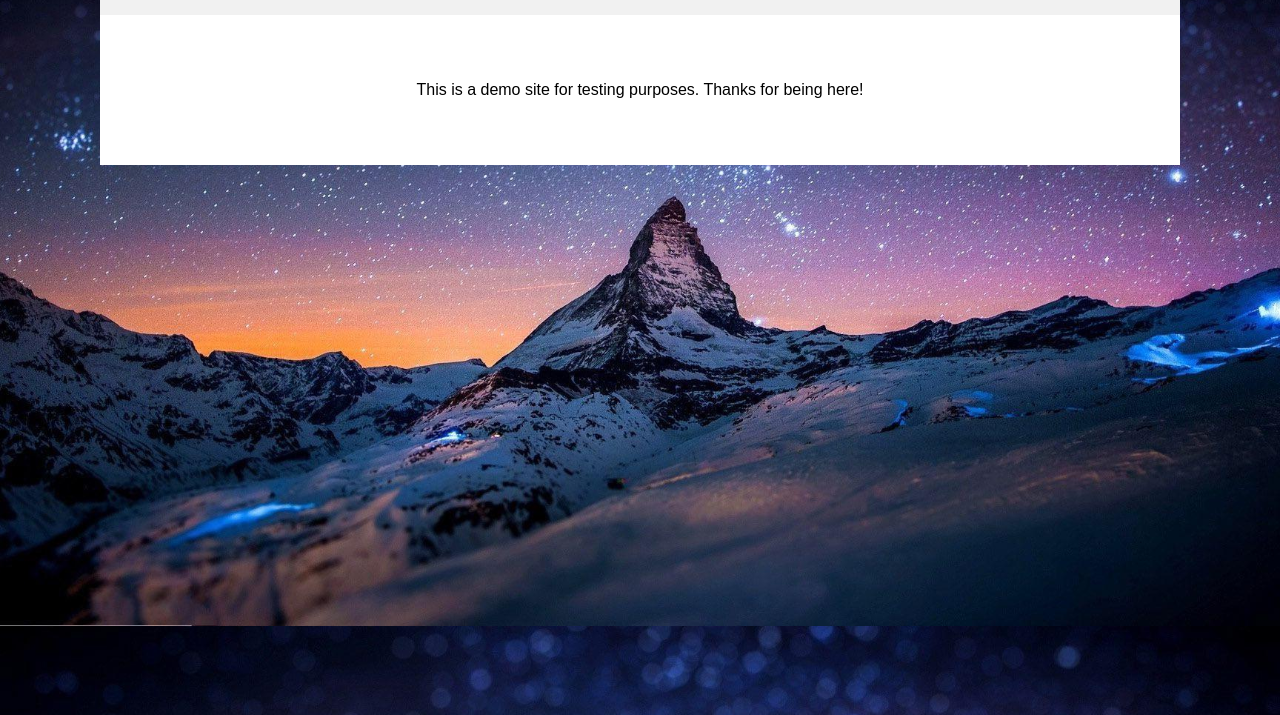
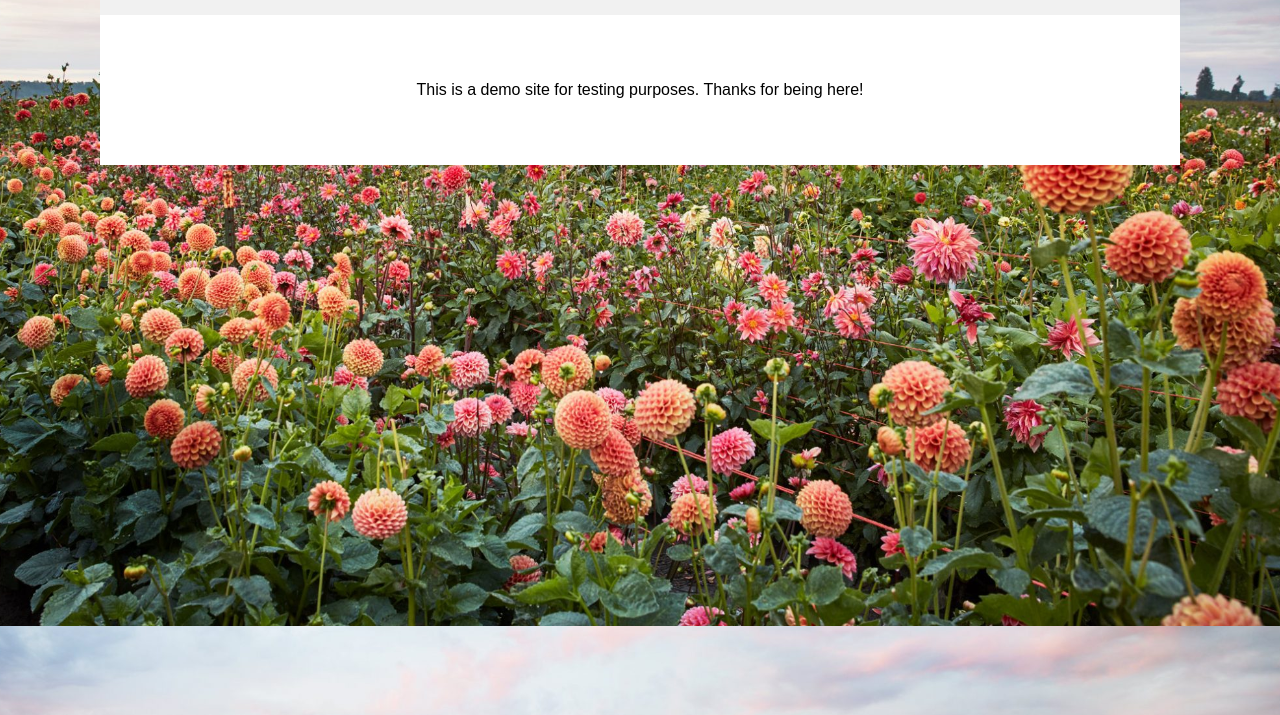
Before and after one commit to MariaChiodo/MariaChiodo.github.io, a plain HTML site: page index.html in a window 1280 px wide. Shown: the part 174-889 px from the top of the page. Drawn offline with Linux system fonts and the light colour scheme.

Commit message:
dahlia background

```diff
--- a/mariadev.css
+++ b/mariadev.css
@@ -1,5 +1,5 @@
 body {
-    background-image: url("nightstarsmountains.jpg");
+    background-image: url("dahlia.jpg");
     background-repeat: no-repeat;
     background-attachment: fixed;
     background-position: center;
```
Also changed, not shown: dahlia.jpg (added).
